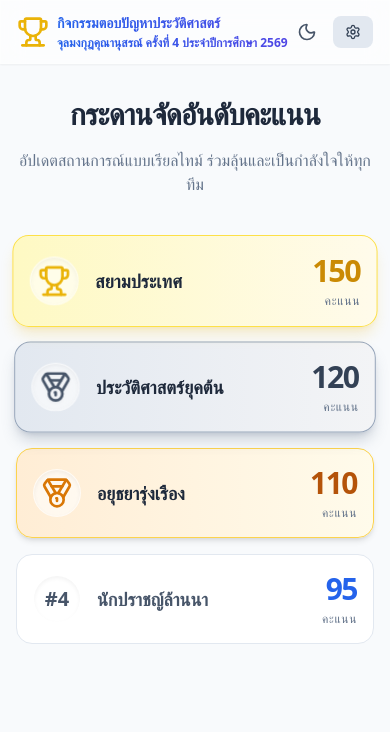
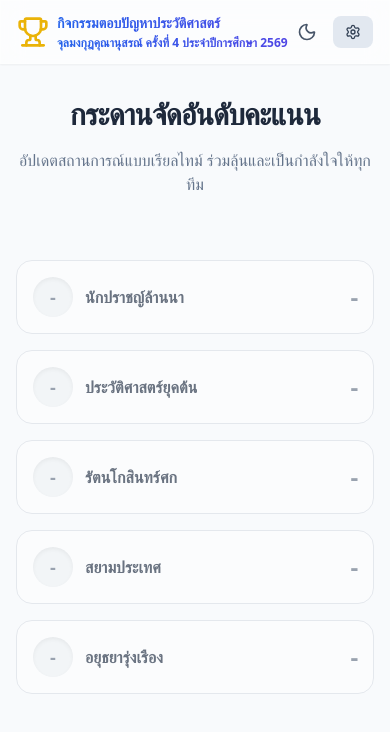
Before and after one commit to phongampaidh-cpu/leaderboard, a React (Vite) app: page / in a window 390 px wide. Shown: the top 732 px of the page. Built offline with nearby package versions, Linux system fonts and the light colour scheme.

Commit message:
Update App.jsx

```diff
--- a/src/App.jsx
+++ b/src/App.jsx
@@ -1,7 +1,7 @@
-import React, { useState, useEffect, useRef } from 'react';
+import React, { useState, useEffect } from 'react';
 import {
   Trophy, Medal, Settings, UserPlus, Trash2, Edit2,
-  RefreshCcw, Moon, Sun, Plus, Minus, ArrowLeft, ChevronUp, ChevronDown
+  RefreshCcw, Moon, Sun, ArrowLeft
 } from 'lucide-react';
 
 const App = () => {
@@ -12,12 +12,13 @@ const App = () => {
     if (saved) {
       return JSON.parse(saved);
     }
-    // ข้อมูลเริ่มต้นตัวอย่าง (ถ้าไม่มีข้อมูลใน localStorage)
+    // ข้อมูลเริ่มต้นตัวอย่าง
     return [
-      { id: '1', name: 'ประวัติศาสตร์ยุคต้น', score: 120 },
-      { id: '2', name: 'สยามประเทศ', score: 150 },
-      { id: '3', name: 'นักปราชญ์ล้านนา', score: 95 },
-      { id: '4', name: 'อยุธยารุ่งเรือง', score: 110 }
+      { id: '1', name: 'ประวัติศาสตร์ยุคต้น', score: 0 },
+      { id: '2', name: 'สยามประเทศ', score: 0 },
+      { id: '3', name: 'นักปราชญ์ล้านนา', score: 0 },
+      { id: '4', name: 'อยุธยารุ่งเรือง', score: 0 },
+      { id: '5', name: 'รัตนโกสินทร์ศก', score: 0 }
     ];
   });
 
@@ -42,11 +43,9 @@ const App = () => {
   // ซิงค์ข้อมูลข้ามหน้าต่าง (สำหรับกรณีเปิดโหมด Admin จอโน้ตบุ๊ก และเปิด Leaderboard จอโปรเจกเตอร์)
   useEffect(() => {
     const syncAcrossWindows = (e) => {
-      // ถ้ามีการเปลี่ยนคะแนนจากหน้าต่างอื่น ให้ดึงข้อมูลใหม่มาแสดงทันที
       if (e.key === 'bmpn_teams' && e.newValue) {
         setTeams(JSON.parse(e.newValue));
       }
-      // ถ้ามีการกดสลับโหมดมืด/สว่าง จากหน้าต่างอื่น ให้เปลี่ยนตามด้วย
       if (e.key === 'bmpn_theme') {
         setDarkMode(e.newValue === 'dark');
       }
@@ -68,10 +67,14 @@ const App = () => {
   }, [darkMode]);
 
   // === Helper Functions ===
-  // เรียงลำดับคะแนนจากมากไปน้อย
-  const sortedTeams = [...teams].sort((a, b) => b.score - a.score);
+  // เรียงลำดับคะแนนจากมากไปน้อย (ถ้าคะแนนเท่ากัน ให้เรียงตามตัวอักษรชื่อทีม ก-ฮ)
+  const sortedTeams = [...teams].sort((a, b) => {
+    if (b.score === a.score) {
+      return a.name.localeCompare(b.name, 'th'); // เรียงตามภาษาไทย
+    }
+    return b.score - a.score;
+  });
 
-  // เพิ่มทีมใหม่
   const handleAddTeam = (e) => {
     e.preventDefault();
     if (!newTeamName.trim()) return;
@@ -84,20 +87,17 @@ const App = () => {
     setNewTeamName('');
   };
 
-  // ลบทีม
   const handleDeleteTeam = (id) => {
     if (window.confirm('คุณแน่ใจหรือไม่ที่จะลบทีมนี้?')) {
       setTeams(teams.filter(t => t.id !== id));
     }
   };
 
-  // เริ่มต้นแก้ไขชื่อทีม
   const startEditing = (team) => {
     setEditingTeam(team.id);
     setEditName(team.name);
   };
 
-  // บันทึกการแก้ไขชื่อทีม
   const saveEditing = () => {
     if (!editName.trim()) {
       setEditingTeam(null);
@@ -107,27 +107,23 @@ const App = () => {
     setEditingTeam(null);
   };
 
-  // อัปเดตคะแนน (บวก/ลบ)
   const updateScore = (id, amount) => {
     setTeams(teams.map(t => {
       if (t.id === id) {
+        // ป้องกันคะแนนติดลบ (ถ้าไม่ต้องการให้ลบเกิน 0 สามารถใส่เงื่อนไข Math.max(0, t.score + amount) ได้)
         return { ...t, score: t.score + amount };
       }
       return t;
     }));
   };
 
-  // รีเซ็ตคะแนนทั้งหมด
   const confirmReset = () => {
     setTeams(teams.map(t => ({ ...t, score: 0 })));
     setShowResetModal(false);
   };
 
-  // === สไตล์ CSS เพิ่มเติมสำหรับแอนิเมชันและหน้าพิมพ์ ===
+  // === สไตล์ CSS เพิ่มเติม ===
   const customStyles = `
-    .flip-list-move {
-      transition: transform 0.5s cubic-bezier(0.4, 0, 0.2, 1);
-    }
     .glass-panel {
       background: rgba(255, 255, 255, 0.6);
       backdrop-filter: blur(12px);
@@ -137,6 +133,13 @@ const App = () => {
     .dark .glass-panel {
       background: rgba(30, 41, 59, 0.7);
       border: 1px solid rgba(255, 255, 255, 0.1);
+    }
+    @keyframes fadeInUp {
+      from { opacity: 0; transform: translateY(30px); }
+      to { opacity: 1; transform: translateY(0); }
+    }
+    .animate-fade-in-up {
+      animation: fadeInUp 0.6s cubic-bezier(0.16, 1, 0.3, 1) forwards;
     }
   `;
 
@@ -177,8 +180,9 @@ const App = () => {
       </nav>
 
       {/* --- Main Content Area --- */}
-      <main className="container mx-auto px-4 py-8 max-w-5xl">
+      <main className="container mx-auto px-4 py-8 max-w-6xl">
 
+        {}
         {/* =========================================================================
             VIEW 1: PUBLIC LEADERBOARD (เมื่อไม่ได้อยู่ในโหมด Admin)
             ========================================================================= */}
@@ -193,80 +197,131 @@ const App = () => {
               </p>
             </div>
 
-            {/* โครงสร้าง List ที่รองรับ Animation การสลับตำแหน่ง */}
-            <div className="relative flex flex-col gap-4">
-              {sortedTeams.length === 0 ? (
+            {(() => {
+              if (teams.length === 0) {
+                return (
                   <div className="text-center py-10 glass-panel rounded-xl">
                     <p className="text-slate-500">ยังไม่มีทีมในระบบ</p>
                   </div>
-              ) : (
-                sortedTeams.map((team, index) => {
-                  // กำหนดสไตล์เริ่มต้นเป็นแบบธรรมดา
-                  let rankStyle = "bg-white dark:bg-slate-800 border-slate-200 dark:border-slate-700 text-slate-600 dark:text-slate-400";
-                  let icon = null;
-
-                  // จะเน้นสีสันและมอบไอคอนอันดับ ก็ต่อเมื่อทีมนั้นมีคะแนนมากกว่า 0 แล้วเท่านั้น
-                  if (team.score > 0) {
-                    if (index === 0) {
-                      rankStyle = "bg-gradient-to-r from-yellow-100 to-amber-50 dark:from-yellow-900/40 dark:to-amber-900/20 border-yellow-300 shadow-lg shadow-yellow-500/20 scale-[1.02] z-30";
-                      icon = <Trophy className="w-8 h-8 text-yellow-500" />;
-                    } else if (index === 1) {
-                      rankStyle = "bg-gradient-to-r from-slate-200 to-gray-100 dark:from-slate-700 dark:to-gray-800 border-slate-400 shadow-lg shadow-slate-500/30 scale-[1.01] z-20";
-                      icon = <Medal className="w-8 h-8 text-slate-600 dark:text-slate-300 drop-shadow-sm" />;
-                    } else if (index === 2) {
-                      rankStyle = "bg-gradient-to-r from-orange-100 to-amber-50 dark:from-amber-900/30 dark:to-orange-900/20 border-amber-300 shadow-md z-10";
-                      icon = <Medal className="w-8 h-8 text-amber-600" />;
-                    }
+                );
               }
 
-                  // ถ้าคะแนนเป็น 0 ให้แสดงเครื่องหมาย - แทนตัวเลข เพื่อแสดงว่าเพิ่งเริ่มต้นและยังไม่จัดอันดับ
-                  const rankDisplay = team.score === 0 ? "-" : `#${index + 1}`;
+              // ประมวลผลอันดับ (แบบแข่งขันสากล: ถ้าคะแนนเท่ากัน ได้อันดับเดียวกัน และข้ามอันดับถัดไป)
+              const teamsWithRank = sortedTeams.map((team, index, arr) => {
+                if (team.score === 0) return { ...team, displayRank: '-' };
 
+                // หาระยะของทีมแรกที่ได้คะแนนเท่ากับทีมนี้ แล้ว + 1
+                const actualRank = arr.findIndex(t => t.score === team.score) + 1;
+                return { ...team, displayRank: actualRank };
+              });
+
+              const rankedTeams = teamsWithRank.filter(t => t.score > 0);
+              const unrankedTeams = teamsWithRank.filter(t => t.score === 0);
+
+              const rank1 = rankedTeams[0];
+              const rank2 = rankedTeams[1];
+              const rank3 = rankedTeams[2];
+
+              // ทีมที่เหลือจับไปรวมไว้ใน Grid ด้านล่าง
+              const bottomTeams = [...rankedTeams.slice(3), ...unrankedTeams];
+
+              return (
+                <div className="flex flex-col gap-8 w-full">
+
+                  {/* --- แท่นรางวัล (Podium) สำหรับ Top 3 --- */}
+                  {rank1 && (
+                    <div className="flex flex-row justify-center items-end gap-2 sm:gap-6 mt-8 mb-4 h-[340px] sm:h-[400px] px-2 w-full max-w-4xl mx-auto">
+
+                      {/* แท่นอันดับ 2 (ซ้าย) */}
+                      {rank2 ? (
+                        <div className="flex flex-col items-center w-28 sm:w-48 animate-fade-in-up" style={{ animationDelay: '0.1s' }}>
+                          <div className="flex flex-col items-center mb-2 bg-gradient-to-r from-slate-200 to-gray-100 dark:from-slate-700 dark:to-gray-800 p-2 sm:p-4 rounded-2xl shadow-xl border border-slate-300 dark:border-slate-500 w-full relative z-10 text-center transition-transform hover:-translate-y-1">
+                            <Medal className="w-8 h-8 sm:w-12 sm:h-12 text-slate-500 dark:text-slate-300 mb-1 drop-shadow-md" />
+                            <span className="font-bold text-xs sm:text-base truncate w-full text-slate-800 dark:text-white">{rank2.name}</span>
+                            <span className="text-lg sm:text-3xl font-black text-slate-700 dark:text-slate-200 tracking-tighter">{rank2.score.toLocaleString()}</span>
+                          </div>
+                          <div className="w-full h-32 sm:h-48 bg-gradient-to-t from-slate-300 to-slate-100 dark:from-slate-700 dark:to-slate-500 rounded-t-xl shadow-inner flex justify-center pt-4 sm:pt-6 border-t-4 border-slate-400 relative">
+                            <span className="text-5xl sm:text-7xl font-black text-slate-400/50 dark:text-slate-900/30">2</span>
+                          </div>
+                        </div>
+                      ) : <div className="w-28 sm:w-48"></div>}
+
+                      {/* แท่นอันดับ 1 (ตรงกลาง) */}
+                      <div className="flex flex-col items-center w-36 sm:w-60 animate-fade-in-up z-20">
+                          <div className="flex flex-col items-center mb-2 bg-gradient-to-br from-yellow-100 to-amber-50 dark:from-yellow-900/60 dark:to-amber-900/30 p-3 sm:p-5 rounded-2xl shadow-2xl border-2 border-yellow-400 dark:border-yellow-500 w-full relative text-center transition-transform hover:-translate-y-2 scale-105">
+                            <Trophy className="w-10 h-10 sm:w-16 sm:h-16 text-yellow-500 mb-1 drop-shadow-lg" />
+                            <span className="font-extrabold text-sm sm:text-xl truncate w-full text-slate-800 dark:text-white">{rank1.name}</span>
+                            <span className="text-2xl sm:text-4xl font-black text-yellow-600 dark:text-yellow-400 tracking-tighter">{rank1.score.toLocaleString()}</span>
+                          </div>
+                          <div className="w-full h-44 sm:h-64 bg-gradient-to-t from-yellow-500 to-yellow-300 dark:from-yellow-700 dark:to-yellow-500 rounded-t-xl shadow-[0_-10px_40px_rgba(234,179,8,0.3)] flex justify-center pt-6 sm:pt-8 border-t-4 border-yellow-200 relative">
+                            <div className="absolute inset-0 bg-white/20 dark:bg-black/10 rounded-t-xl pointer-events-none"></div>
+                            <span className="text-6xl sm:text-8xl font-black text-yellow-700/40 dark:text-yellow-900/40 relative z-10">1</span>
+                          </div>
+                      </div>
+
+                      {/* แท่นอันดับ 3 (ขวา) */}
+                      {rank3 ? (
+                        <div className="flex flex-col items-center w-28 sm:w-48 animate-fade-in-up" style={{ animationDelay: '0.2s' }}>
+                          <div className="flex flex-col items-center mb-2 bg-white dark:bg-slate-800 p-2 sm:p-4 rounded-2xl shadow-lg border border-amber-300 dark:border-amber-900/50 w-full relative z-10 text-center transition-transform hover:-translate-y-1">
+                            <Medal className="w-8 h-8 sm:w-12 sm:h-12 text-amber-600 mb-1 drop-shadow-sm" />
+                            <span className="font-bold text-xs sm:text-base truncate w-full text-slate-700 dark:text-slate-200">{rank3.name}</span>
+                            <span className="text-lg sm:text-3xl font-black text-amber-600 dark:text-amber-500 tracking-tighter">{rank3.score.toLocaleString()}</span>
+                          </div>
+                          <div className="w-full h-24 sm:h-36 bg-gradient-to-t from-orange-300 to-amber-200 dark:from-amber-800 dark:to-orange-700 rounded-t-xl shadow-inner flex justify-center pt-3 sm:pt-5 border-t-4 border-amber-400 relative">
+                            <span className="text-5xl sm:text-7xl font-black text-amber-700/30 dark:text-amber-900/30">3</span>
+                          </div>
+                        </div>
+                      ) : <div className="w-28 sm:w-48"></div>}
+
+                    </div>
+                  )}
+
+                  {/* --- ตารางรายชื่อทีมที่เหลือแบบคอลัมน์ (Grid) --- */}
+                  {bottomTeams.length > 0 && (
+                    <div className="grid grid-cols-1 md:grid-cols-2 lg:grid-cols-3 gap-4 mt-6 max-w-6xl mx-auto w-full">
+                      {bottomTeams.map((team) => {
+                        const isRanked = team.score > 0;
                         return (
                           <div
                             key={team.id}
-                      className={`relative flex items-center justify-between p-4 md:p-6 rounded-2xl border transition-all duration-500 transform ${rankStyle}`}
-                      style={{
-                         order: index
-                      }}
+                            className={`flex items-center justify-between p-4 rounded-2xl border transition-all duration-300 hover:shadow-md ${
+                              isRanked
+                                ? 'glass-panel border-blue-200 dark:border-blue-900/50 hover:border-blue-400'
+                                : 'bg-white/40 dark:bg-slate-800/40 border-slate-200 dark:border-slate-700 grayscale-[40%]'
+                            }`}
                           >
-                      <div className="flex items-center gap-4 md:gap-6">
-                        {/* เลขอันดับ / ไอคอน */}
-                        <div className="flex items-center justify-center w-12 h-12 md:w-16 md:h-16 rounded-full glass-panel font-bold text-xl md:text-2xl shadow-inner">
-                          {icon ? icon : rankDisplay}
+                            <div className="flex items-center gap-3 overflow-hidden">
+                              <div className={`w-10 h-10 flex-shrink-0 rounded-full flex items-center justify-center font-bold text-lg shadow-inner ${
+                                isRanked
+                                  ? 'bg-blue-100 dark:bg-blue-900/50 text-blue-700 dark:text-blue-300'
+                                  : 'bg-slate-100 dark:bg-slate-800 text-slate-400'
+                              }`}>
+                                {team.displayRank}
                               </div>
-
-                        {/* ชื่อทีม */}
-                        <div>
-                          <h3 className={`text-lg md:text-2xl font-bold ${(index < 3 && team.score > 0) ? 'text-slate-800 dark:text-white' : ''}`}>
+                              <h4 className={`font-bold text-base truncate ${
+                                isRanked ? 'text-slate-800 dark:text-white' : 'text-slate-500 dark:text-slate-400'
+                              }`}>
                                 {team.name}
-                          </h3>
+                              </h4>
                             </div>
-                      </div>
-
-                      {/* คะแนน */}
-                      <div className="text-right">
-                        <div className={`text-3xl md:text-5xl font-black tabular-nums tracking-tighter ${
-                          team.score === 0 ? 'text-slate-400 dark:text-slate-500' :
-                          index === 0 ? 'text-yellow-600 dark:text-yellow-400' :
-                          index === 1 ? 'text-slate-700 dark:text-slate-200' :
-                          index === 2 ? 'text-amber-700 dark:text-amber-500' :
-                          'text-blue-600 dark:text-blue-400'
+                            <div className={`text-2xl font-black tabular-nums tracking-tighter ml-4 flex-shrink-0 ${
+                              isRanked ? 'text-blue-600 dark:text-blue-400' : 'text-slate-400 dark:text-slate-500'
                             }`}>
-                          {team.score.toLocaleString()}
-                        </div>
-                        <div className="text-xs md:text-sm font-medium uppercase tracking-wider text-slate-500 dark:text-slate-400 mt-1">
-                          คะแนน
-                        </div>
+                              {isRanked ? team.score.toLocaleString() : '-'}
                             </div>
                           </div>
                         );
-                })
-              )}
-            </div>
+                      })}
                     </div>
                   )}
 
+                </div>
+              );
+            })()}
+          </div>
+        )}
+
+        {}
         {/* =========================================================================
             VIEW 2: ADMIN CONTROL PANEL
             ========================================================================= */}
@@ -337,17 +392,16 @@ const App = () => {
                     <p className="text-slate-500">ยังไม่มีทีม กรุณาเพิ่มทีมทางซ้ายมือ</p>
                   </div>
                 ) : (
-                  // ไม่จัดเรียงในโหมดแอดมิน เพื่อป้องกันปุ่มกระโดดขณะกดคะแนน
                   teams.map((team, index) => (
                     <div key={team.id} className="glass-panel p-4 rounded-xl flex flex-col sm:flex-row items-center justify-between gap-4 shadow-sm">
 
                       {/* ข้อมูลทีม & แก้ไขชื่อ */}
                       <div className="flex items-center gap-3 w-full sm:w-auto flex-1">
-                        <div className="w-8 h-8 rounded-full bg-slate-200 dark:bg-slate-700 flex items-center justify-center text-sm font-bold">
+                        <div className="w-8 h-8 rounded-full bg-slate-200 dark:bg-slate-700 flex items-center justify-center text-sm font-bold flex-shrink-0">
                           {index + 1}
                         </div>
                         {editingTeam === team.id ? (
-                          <div className="flex items-center gap-2 flex-1">
+                          <div className="flex items-center gap-2 flex-1 w-full">
                             <input
                               type="text"
                               value={editName}
@@ -359,9 +413,9 @@ const App = () => {
                             />
                           </div>
                         ) : (
-                          <div className="flex items-center gap-2 flex-1">
-                            <span className="font-bold text-lg">{team.name}</span>
-                            <button onClick={() => startEditing(team)} className="text-slate-400 hover:text-blue-500 p-1">
+                          <div className="flex items-center gap-2 flex-1 w-full overflow-hidden">
+                            <span className="font-bold text-lg truncate">{team.name}</span>
+                            <button onClick={() => startEditing(team)} className="text-slate-400 hover:text-blue-500 p-1 flex-shrink-0">
                               <Edit2 className="w-4 h-4" />
                             </button>
                           </div>
@@ -371,34 +425,34 @@ const App = () => {
                       {/* ตัวควบคุมคะแนน */}
                       <div className="flex items-center gap-3 sm:gap-6 w-full sm:w-auto justify-between sm:justify-end">
 
-                        <div className="text-2xl font-black text-blue-600 dark:text-blue-400 tabular-nums w-20 text-center">
+                        <div className="text-2xl font-black text-blue-600 dark:text-blue-400 tabular-nums w-16 text-center shrink-0">
                           {team.score}
                         </div>
 
-                        <div className="flex flex-wrap items-center justify-center gap-1 sm:gap-2">
+                        <div className="flex flex-wrap items-center justify-end gap-1 sm:gap-2">
                            {/* ปุ่มลบ */}
-                           <div className="flex flex-col gap-1 mr-2">
+                           <div className="flex flex-col gap-1 mr-1 sm:mr-2">
                              <button onClick={() => updateScore(team.id, -customPoint)} className="px-2 py-1 bg-red-100 hover:bg-red-200 text-red-700 dark:bg-red-900/30 dark:text-red-400 rounded text-xs font-bold transition-colors">
                                -{customPoint}
                              </button>
                            </div>
 
                            {/* ปุ่มบวกแบบด่วน */}
-                           <button onClick={() => updateScore(team.id, 1)} className="px-3 py-2 bg-slate-100 hover:bg-slate-200 text-slate-700 dark:bg-slate-700 dark:text-white rounded shadow-sm font-bold text-sm transition-transform active:scale-95">
+                           <button onClick={() => updateScore(team.id, 1)} className="px-2 sm:px-3 py-2 bg-slate-100 hover:bg-slate-200 text-slate-700 dark:bg-slate-700 dark:text-white rounded shadow-sm font-bold text-sm transition-transform active:scale-95">
                              +1
                            </button>
-                           <button onClick={() => updateScore(team.id, 5)} className="px-3 py-2 bg-slate-100 hover:bg-slate-200 text-slate-700 dark:bg-slate-700 dark:text-white rounded shadow-sm font-bold text-sm transition-transform active:scale-95">
+                           <button onClick={() => updateScore(team.id, 5)} className="px-2 sm:px-3 py-2 bg-slate-100 hover:bg-slate-200 text-slate-700 dark:bg-slate-700 dark:text-white rounded shadow-sm font-bold text-sm transition-transform active:scale-95">
                              +5
                            </button>
-                           <button onClick={() => updateScore(team.id, 10)} className="px-3 py-2 bg-slate-100 hover:bg-slate-200 text-slate-700 dark:bg-slate-700 dark:text-white rounded shadow-sm font-bold text-sm transition-transform active:scale-95">
+                           <button onClick={() => updateScore(team.id, 10)} className="px-2 sm:px-3 py-2 bg-slate-100 hover:bg-slate-200 text-slate-700 dark:bg-slate-700 dark:text-white rounded shadow-sm font-bold text-sm transition-transform active:scale-95">
                              +10
                            </button>
-                           <button onClick={() => updateScore(team.id, customPoint)} className="px-3 py-2 bg-blue-500 hover:bg-blue-600 text-white rounded shadow-sm font-bold text-sm transition-transform active:scale-95">
+                           <button onClick={() => updateScore(team.id, customPoint)} className="px-2 sm:px-3 py-2 bg-blue-500 hover:bg-blue-600 text-white rounded shadow-sm font-bold text-sm transition-transform active:scale-95">
                              +{customPoint}
                            </button>
 
                            {/* ปุ่มลบทีม */}
-                           <button onClick={() => handleDeleteTeam(team.id)} className="ml-2 p-2 text-slate-400 hover:text-red-500 hover:bg-red-50 dark:hover:bg-red-900/20 rounded-full transition-colors" title="ลบทีมนี้">
+                           <button onClick={() => handleDeleteTeam(team.id)} className="ml-1 sm:ml-2 p-2 text-slate-400 hover:text-red-500 hover:bg-red-50 dark:hover:bg-red-900/20 rounded-full transition-colors shrink-0" title="ลบทีมนี้">
                              <Trash2 className="w-5 h-5" />
                            </button>
                         </div>
@@ -412,10 +466,10 @@ const App = () => {
         )}
       </main>
 
+      {}
       {/* =========================================================================
           MODALS & OVERLAYS
           ========================================================================= */}
-      {/* Reset Confirmation Modal */}
       {showResetModal && (
         <div className="fixed inset-0 z-50 flex items-center justify-center p-4 bg-black/50 backdrop-blur-sm">
           <div className="bg-white dark:bg-slate-800 rounded-2xl p-6 max-w-sm w-full shadow-2xl animate-fade-in-up">
```
Lines whose indentation alone changed are shown as unchanged.
